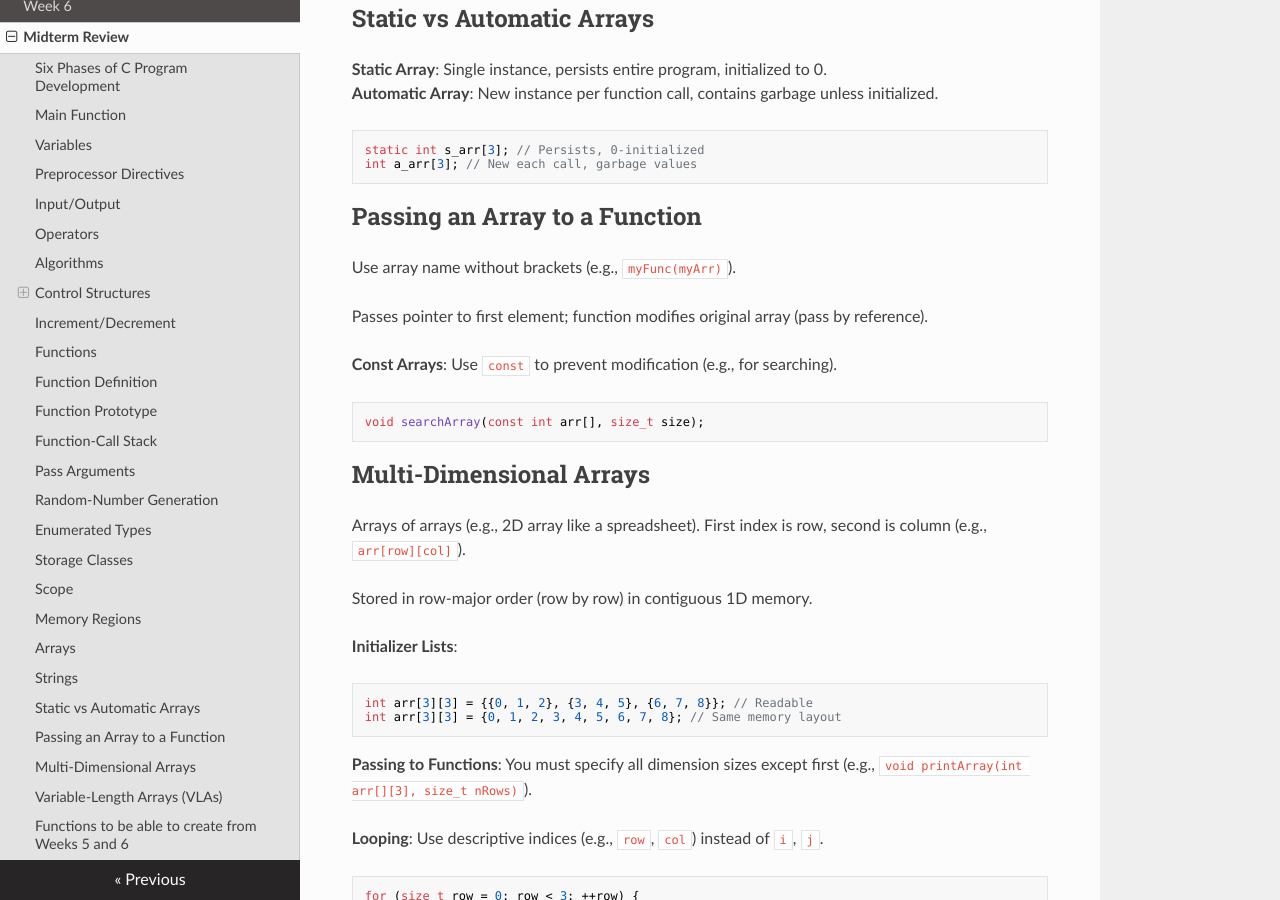
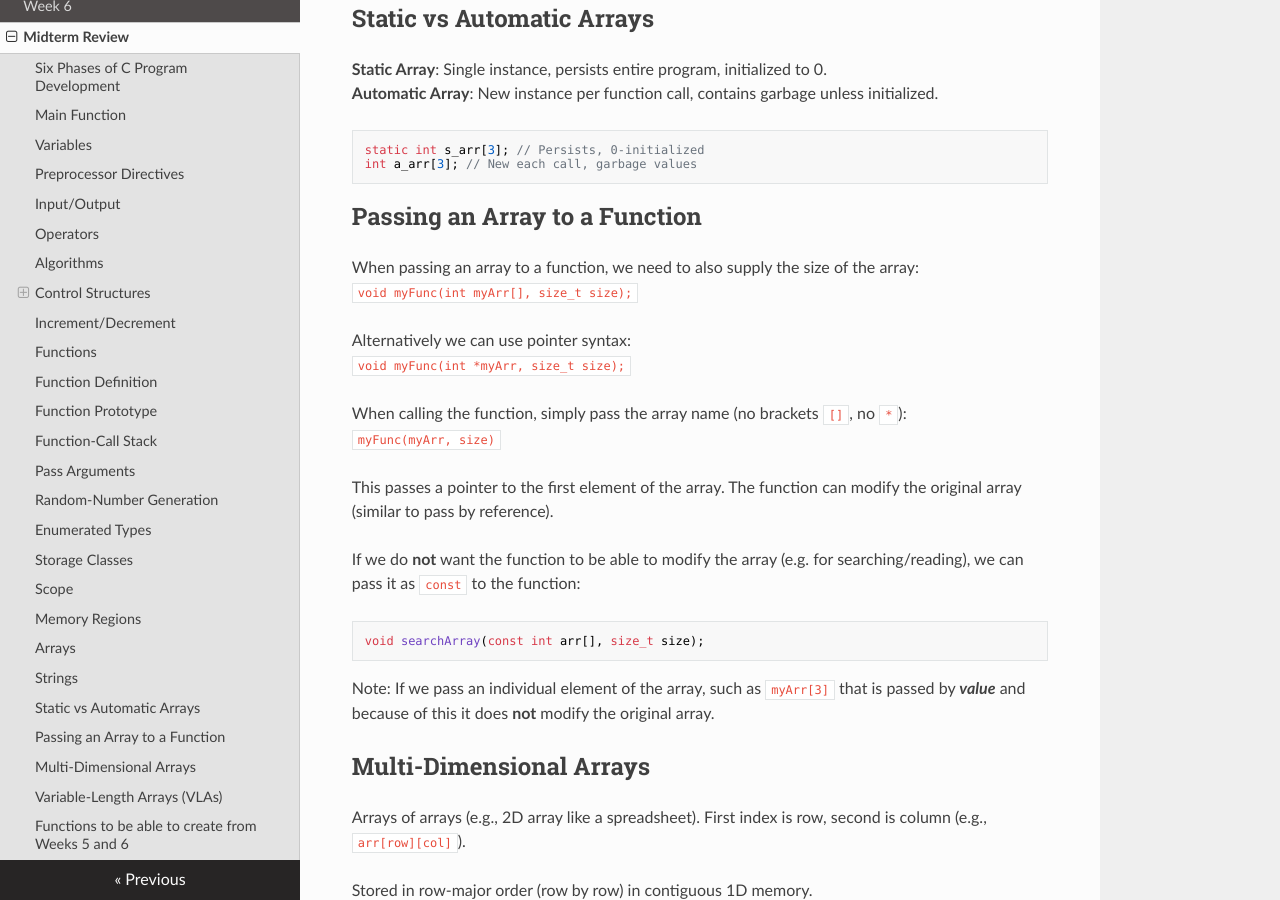
Before and after one commit to gdoyle87/COMP2701, an MkDocs documentation site: the page built from docs/midterm.md, in a window 1280 px wide and 900 px high, scrolled down 6123 px. Built offline with MkDocs 1.6.1, drawn with Linux system fonts in a browser that asks for light colours; nearby versions of some CDN libraries.

Commit message:
updated passing array section of midterm notes based on feedback

````diff
--- a/docs/midterm.md
+++ b/docs/midterm.md
@@ -250,15 +250,27 @@ int a_arr[3]; // New each call, garbage values
 ```
 
 ## Passing an Array to a Function
-Use array name without brackets (e.g., `myFunc(myArr)`).
+When passing an array to a function, we need to also supply the size of the array:
+<br>`void myFunc(int myArr[], size_t size);`
 
-Passes pointer to first element; function modifies original array (pass by reference).
+Alternatively we can use pointer syntax:
+<br>`void myFunc(int *myArr, size_t size);`
 
-**Const Arrays**: Use `const` to prevent modification (e.g., for searching).
+When calling the function, simply pass the array name (no brackets `[]`, no `*`):
+<br>`myFunc(myArr, size)`
+
+This passes a pointer to the first element of the array. The function can
+modify the original array (similar to pass by reference).
+
+If we do **not** want the function to be able to modify the array
+(e.g. for searching/reading), we can pass it as `const` to the function:
 
 ```c
 void searchArray(const int arr[], size_t size);
 ```
+
+Note: If we pass an individual element of the array, such as `myArr[3]` that is
+passed by ***value*** and because of this it does **not** modify the original array.
 
 ## Multi-Dimensional Arrays
 Arrays of arrays (e.g., 2D array like a spreadsheet). First index is row, second is column (e.g., `arr[row][col]`).
````
